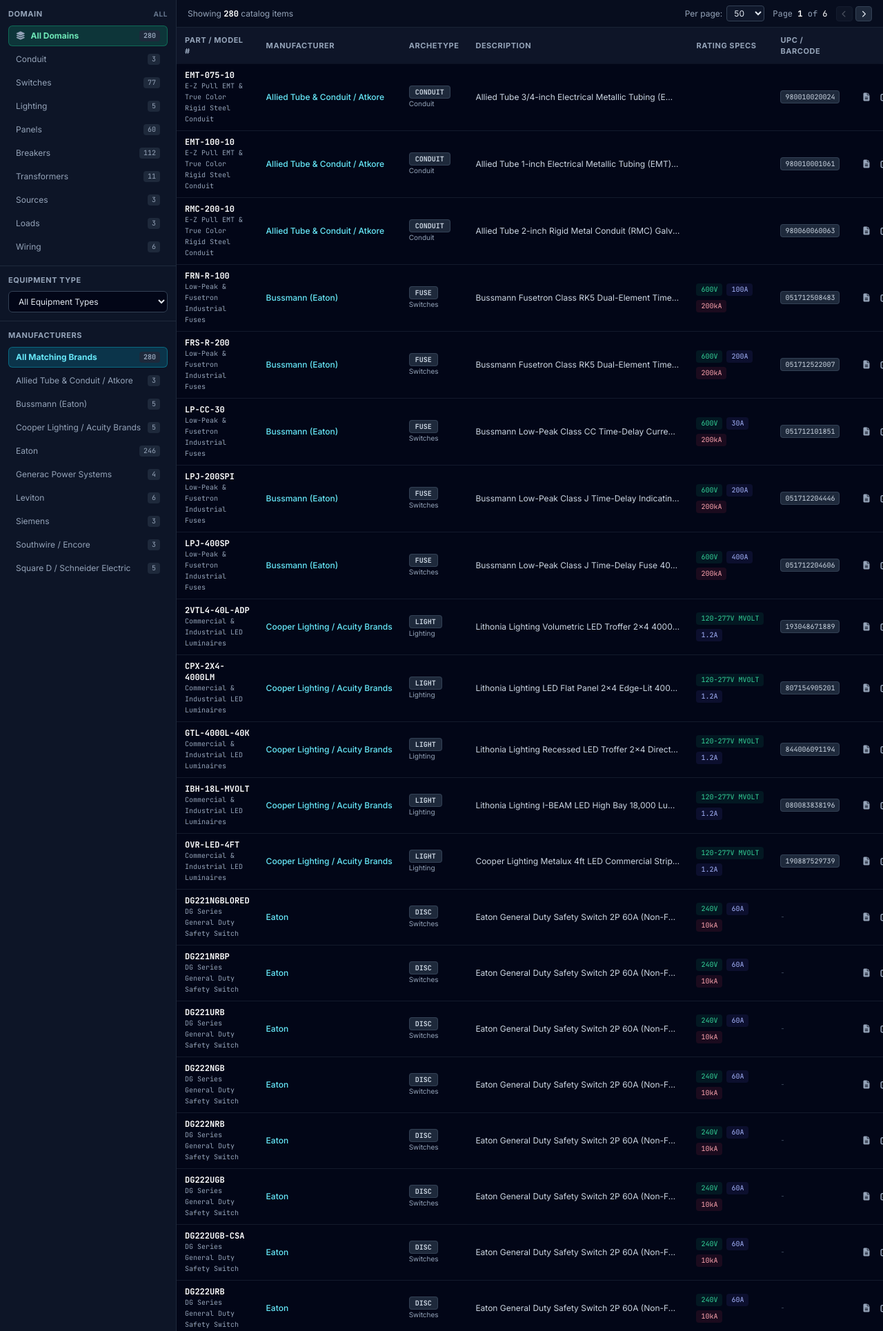
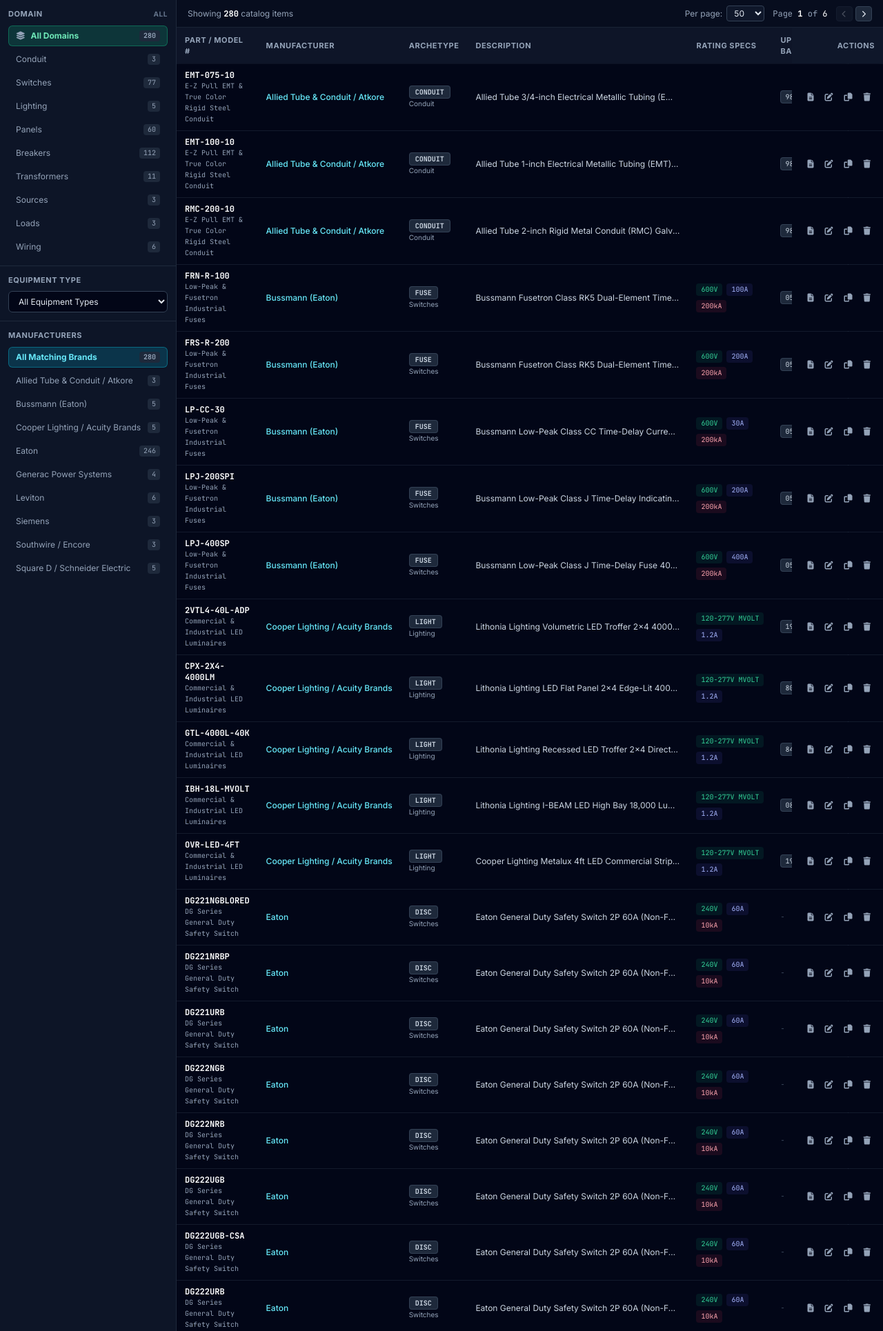
Before and after one commit to mcornelio-gm/jemby-building-aware, a FastAPI app: page /catalog in a window 1280 px wide. Shown: the part 44-1974 px from the top of the page at 69% size. Run offline with FastAPI, Linux system fonts and the light colour scheme; data comes from the database, SQL or seed files in the repository; some libraries are stand-ins or nearby versions.

Commit message:
feat(catalog): enable horizontal scrolling with sticky overlay Actions column

```diff
--- a/JAMES_Development/james_app/templates/catalog_studio.html
+++ b/JAMES_Development/james_app/templates/catalog_studio.html
@@ -323,18 +323,18 @@
         </div>
       </div>
 
-      <!-- Scrollable Grid Table -->
-      <div class="flex-1 overflow-auto">
-        <table class="w-full text-left text-xs border-collapse">
+      <!-- Scrollable Grid Table with Sticky Actions Overlay -->
+      <div class="flex-1 overflow-x-auto overflow-y-auto relative">
+        <table class="w-full text-left text-xs border-collapse min-w-[840px]">
           <thead class="sticky top-0 bg-slate-100/95 dark:bg-slate-900/95 border-b border-slate-200 dark:border-slate-800 text-[11px] font-bold uppercase tracking-wider text-slate-600 dark:text-slate-400 z-10 backdrop-blur-sm">
             <tr>
               <th class="py-2.5 px-3">Part / Model #</th>
               <th class="py-2.5 px-3">Manufacturer</th>
               <th class="py-2.5 px-3">Archetype</th>
-              <th class="py-2.5 px-3 hidden md:table-cell">Description</th>
+              <th class="py-2.5 px-3">Description</th>
               <th class="py-2.5 px-3">Rating Specs</th>
-              <th class="py-2.5 px-3 hidden lg:table-cell">UPC / Barcode</th>
-              <th class="py-2.5 px-3 text-right">Actions</th>
+              <th class="py-2.5 px-3">UPC / Barcode</th>
+              <th class="py-2.5 px-3 text-right sticky right-0 top-0 bg-slate-100 dark:bg-slate-900 border-l border-slate-200 dark:border-slate-800 shadow-[-6px_0_12px_-4px_rgba(0,0,0,0.12)] dark:shadow-[-6px_0_12px_-4px_rgba(0,0,0,0.5)] z-20">Actions</th>
             </tr>
           </thead>
           <tbody class="divide-y divide-slate-200 dark:divide-slate-800/60 font-sans bg-white dark:bg-slate-950">
@@ -361,7 +361,7 @@
                 </td>
 
                 <!-- Description -->
-                <td class="py-2 px-3 text-slate-700 dark:text-slate-300 max-w-xs truncate hidden md:table-cell" :title="item.description">
+                <td class="py-2 px-3 text-slate-700 dark:text-slate-300 max-w-xs truncate" :title="item.description">
                   <span x-text="item.description || '-'"></span>
                 </td>
 
@@ -387,7 +387,7 @@
                 </td>
 
                 <!-- UPC -->
-                <td class="py-2 px-3 font-mono text-[10px] text-slate-500 dark:text-slate-400 whitespace-nowrap hidden lg:table-cell">
+                <td class="py-2 px-3 font-mono text-[10px] text-slate-500 dark:text-slate-400 whitespace-nowrap">
                   <template x-if="item.docs && item.docs.upc">
                     <span class="px-1.5 py-0.5 bg-slate-100 dark:bg-slate-800 border border-slate-200 dark:border-slate-700 rounded text-slate-700 dark:text-slate-300" x-text="item.docs.upc"></span>
                   </template>
@@ -396,8 +396,8 @@
                   </template>
                 </td>
 
-                <!-- Actions -->
-                <td class="py-2 px-3 text-right whitespace-nowrap">
+                <!-- Actions (Sticky Overlay) -->
+                <td class="py-2 px-3 text-right whitespace-nowrap sticky right-0 bg-white dark:bg-slate-950 group-hover:bg-slate-50 dark:group-hover:bg-slate-900 border-l border-slate-200 dark:border-slate-800 shadow-[-6px_0_12px_-4px_rgba(0,0,0,0.08)] dark:shadow-[-6px_0_12px_-4px_rgba(0,0,0,0.4)] z-10">
                   <div class="flex items-center justify-end space-x-1">
                     <template x-if="getEffectiveCutSheetUrl(item)">
                       <a :href="getEffectiveCutSheetUrl(item)" target="_blank"
```
